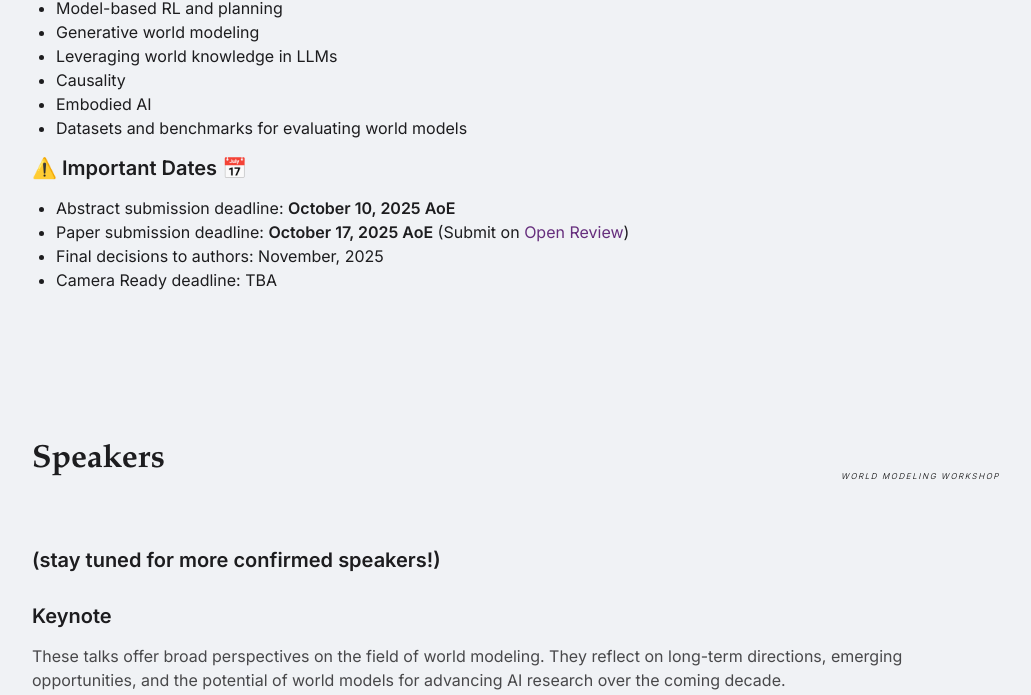
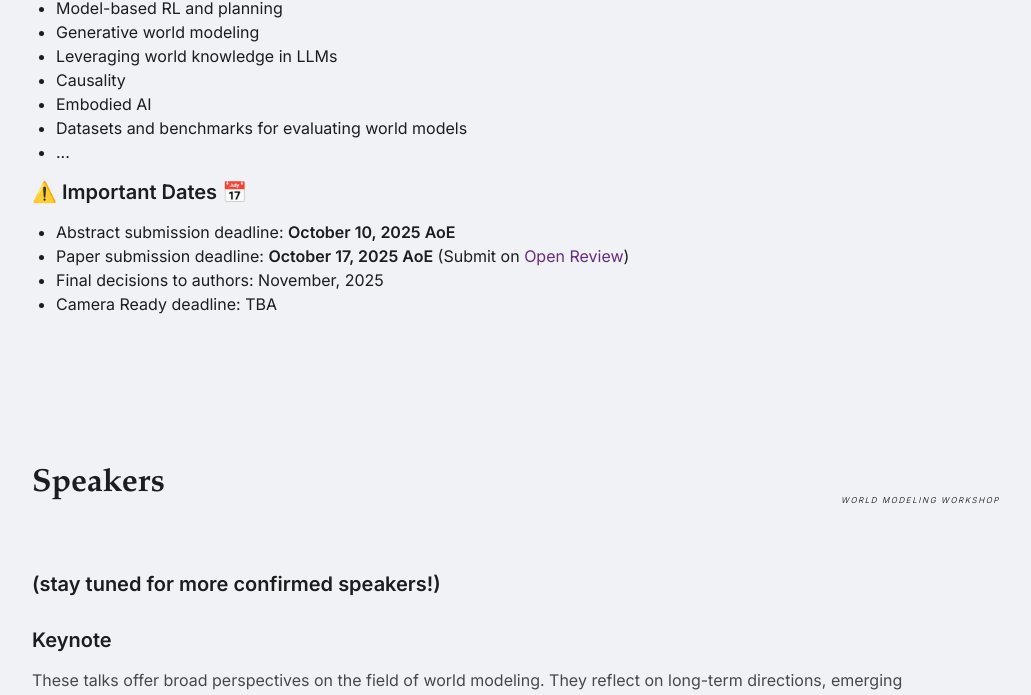
Before and after one commit to world-model-mila/world-model-mila.github.io, a website built with Vite: page index.html in a window 1280 px wide. Shown: the part 1810-2505 px from the top of the page, without its empty margins (124-1155 px from the left). Built offline with nearby package versions, Linux system fonts and the light colour scheme; files whose address does not match are found by name.

Commit message:
Update index.html

```diff
--- a/index.html
+++ b/index.html
@@ -127,6 +127,7 @@
           <li>Causality</li>
           <li>Embodied AI</li>
           <li>Datasets and benchmarks for evaluating world models</li>
+          <li>...</li>
         </ul>
 
         <h3>⚠️ Important Dates 📅</h3>
```
